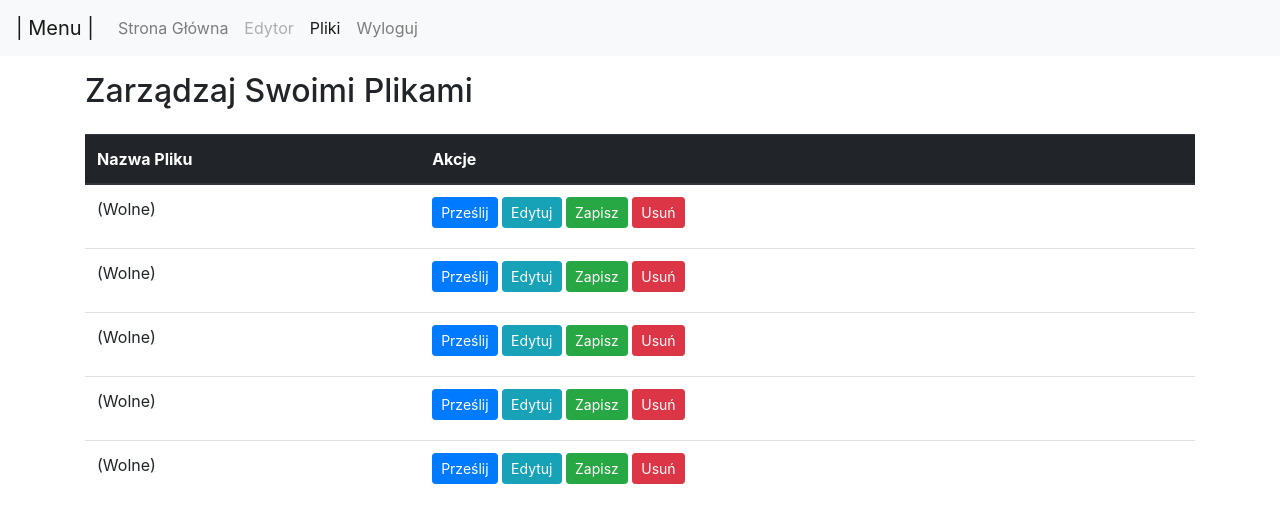
After one commit to Milasho/edytor-plikow-tekstowych-online, a Flask app: page /files in a window 1280 px wide. The commit adds this page. Shown: the top 523 px of the page. Run offline with Flask 3, Linux system fonts and the light colour scheme; a user stored in the database is signed in.

Commit message:
Created template for file archive

```diff
--- a/root/app.py
+++ b/root/app.py
@@ -91,8 +91,15 @@ def register():
             return redirect(url_for('index'))
         else:
             flash('Rejestracja nie powiodła się, użytkownik o takim loginie bądź adresie e-mail już istnieje.')
-            flash(user_email)
             return render_template('templates/register.html', active_navbar_part='register')
+
+@app.route('/files')
+def files():
+    # Zabezpieczenie przed proba polaczenia sie przez wpisanie adresu
+    if check_if_logged() == False:
+        return redirect(url_for('index'))
+
+    return render_template('templates/files.html', active_navbar_part='files', logged=check_if_logged())
 
 @app.route('/logout')
 def logout():
--- a/root/components/navbar/navbar.html
+++ b/root/components/navbar/navbar.html
@@ -19,7 +19,10 @@
                     <a class="nav-link {{ 'active' if active_navbar_part=='register' }}" {% if logged %}style="display: none;"{% endif %} href="{{ url_for('register') }}">Rejestracja</a>
                 </li>
                 <li class="nav-item">
-                    <a class="nav-link {{ 'active' if active_navbar_part=='edytor' }}" {% if not logged %}style="display: none;"{% endif %} href="{{ url_for('logged_emulator') }}">Edytor</a>
+                    <a class="nav-link disabled {{ 'active' if active_navbar_part=='editor' }}" {% if not logged %}style="display: none;"{% endif %} href="{{ url_for('index') }}">Edytor</a>
+                </li>
+                <li class="nav-item">
+                    <a class="nav-link {{ 'active' if active_navbar_part=='files' }}" {% if not logged %}style="display: none;"{% endif %} href="{{ url_for('files') }}">Pliki</a>
                 </li>
                 <li class="nav-item" {% if not logged %}style="display: none;"{% endif %}>
                     <a class="nav-link" href="{{ url_for('logout') }}">Wyloguj</a>
--- /dev/null
+++ b/root/components/templates/files.html
@@ -0,0 +1,44 @@
+<!-- Dziedziczenia stron -->
+{% extends "templates/base.html" %}
+
+<!-- Wypelnienie tytulu-->
+{% block title %}
+Zarządzaj Swoimi Plikami
+{% endblock %}
+
+<!-- Wypelnienie bloku body-->
+{% block content %}
+<div class="container">
+    <h2 class="mt-3 mb-4">Zarządzaj Swoimi Plikami</h2>
+    <table class="table">
+        <thead class="thead-dark">
+            <tr>
+                <th scope="col">Nazwa Pliku</th>
+                <th scope="col">Akcje</th>
+            </tr>
+        </thead>
+        <tbody>
+            {% for i in range(1, 6) %}
+                <tr>
+                    <td>
+                        {% if files and i <= length(files) %}
+                            {{ files[i-1].filename }}
+                        {% else %}
+                            (Wolne)
+                        {% endif %}
+                    </td>
+                    <td>
+                        <label class="btn btn-primary btn-sm">
+                            Prześlij
+                            <input type="file" style="display: none;">
+                        </label>
+                        <label class="btn btn-info btn-sm">Edytuj</label>
+                        <label class="btn btn-success btn-sm">Zapisz</label>
+                        <label class="btn btn-danger btn-sm">Usuń</label>
+                    </td>
+                </tr>
+            {% endfor %}
+        </tbody>
+    </table>
+</div>
+{% endblock %}
--- a/root/components/templates/index.html
+++ b/root/components/templates/index.html
@@ -29,7 +29,7 @@ Edytor Plików Tekstowych Online
                 <a {% if not logged %}style="display: none;"{% endif %} href="{{ url_for('index') }}" class="btn btn-success" style="width: 20%;">Otwórz Edytor</a>
             </div>
             <div class="mt-2">
-                <a {% if not logged %}style="display: none;"{% endif %} href="{{ url_for('index') }}" class="btn btn-warning" style="width: 20%;">Zarządzaj Swoimi Plikami</a>
+                <a {% if not logged %}style="display: none;"{% endif %} href="{{ url_for('files') }}" class="btn btn-warning" style="width: 20%;">Zarządzaj Swoimi Plikami</a>
             </div>
             <div class="mt-2">
                 <a {% if not logged %}style="display: none;"{% endif %} href="{{ url_for('logout') }}" class="btn btn-danger" style="width: 20%;">Wyloguj się</a>
```
Also changed, not shown: SQLite3/data/edytor.db.
